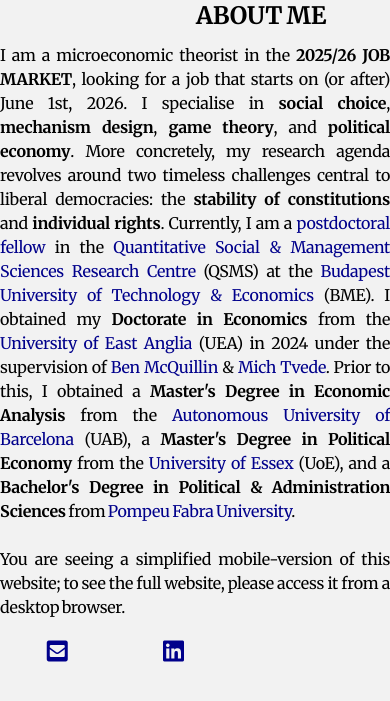
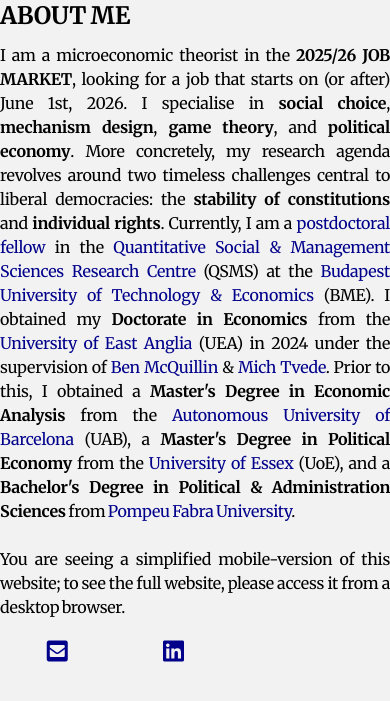
Before and after one commit to HectorHermidaRivera/hectorhermidarivera.github.io, a Jekyll site: the page built from index.md, in a window 390 px wide. Shown: the top 701 px of the page. Built offline with Jekyll 4.4.1, drawn with Linux system fonts in a browser that asks for light colours; a style sheet for code colours, icons or effects is not loaded.

Commit message:
Update style.css

```diff
--- a/assets/css/style.css
+++ b/assets/css/style.css
@@ -286,21 +286,21 @@ a {
   /* Hide desktop content except mobile-only block */
   .content > *:not(.mobile-only) { display: none; }
 
-  /* Make content full-width with padding inside */
+  /* Make content full-width with slight horizontal margin */
   .content {
-    margin: 0 !important;          /* remove margin to avoid overflow */
-    padding: 10px !important;      /* padding inside content */
+    margin: 0 !important;
+    padding: 10px !important;
     width: 100% !important;
     max-width: 100% !important;
     box-sizing: border-box;
   }
 
-  /* Mobile-only block spans full width with padding */
+  /* Mobile-only block spans full width with tiny left/right margin */
   .mobile-only {
     display: block !important;
-    width: 100% !important;
-    padding: 10px !important;     /* spacing inside container */
-    margin: 0 !important;         /* no margin to avoid overflow */
+    width: calc(100% - 16px) !important;   /* leave 8px margin left & right */
+    margin: 0 8px !important;               /* tiny horizontal margin */
+    padding: 10px !important;
     box-sizing: border-box;
   }
 
@@ -311,20 +311,21 @@ a {
     margin: 0 !important;
   }
 
-  /* About Me heading */
+  /* About Me heading aligned with text */
   #about-me h2 {
     font-weight: bold;
     text-transform: uppercase;
-    margin: 0 0 0.5em 0;          /* optional spacing below heading */
+    margin: 0 0 0.5em 0;   /* bottom spacing */
+    padding-left: 0 !important;  /* align left with text */
   }
 
-  /* About Me paragraphs: use padding only inside container, no extra margin */
+  /* About Me paragraphs */
   #about-me .mobile-intro,
   #about-me .mobile-only p {
     width: 100% !important;
-    padding: 0 !important;        /* let container padding handle spacing */
-    margin: 0 0 1em 0;            /* only vertical spacing between paragraphs */
-    line-height: 1.5;             /* consistent line spacing */
+    padding: 0 !important;
+    margin: 0 0 1em 0;
+    line-height: 1.5;
   }
 
   /* Icon row full width with container padding */
@@ -333,8 +334,8 @@ a {
     display: flex !important;
     flex-wrap: nowrap;
     justify-content: space-between;
-    margin: 1em 0 0 0;            /* spacing from text above */
-    padding: 0;                    /* padding handled by container */
+    margin: 1em 0 0 0;
+    padding: 0;
     box-sizing: border-box;
   }
 
```
